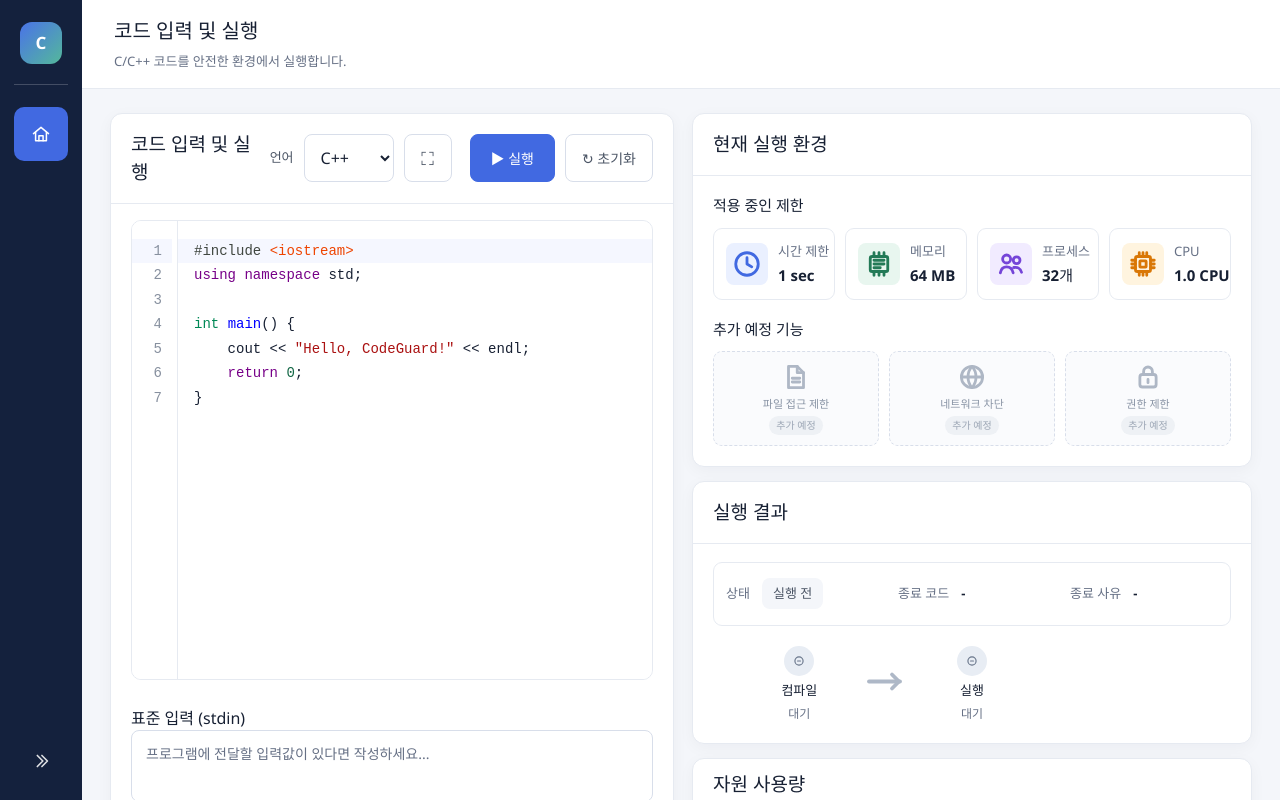
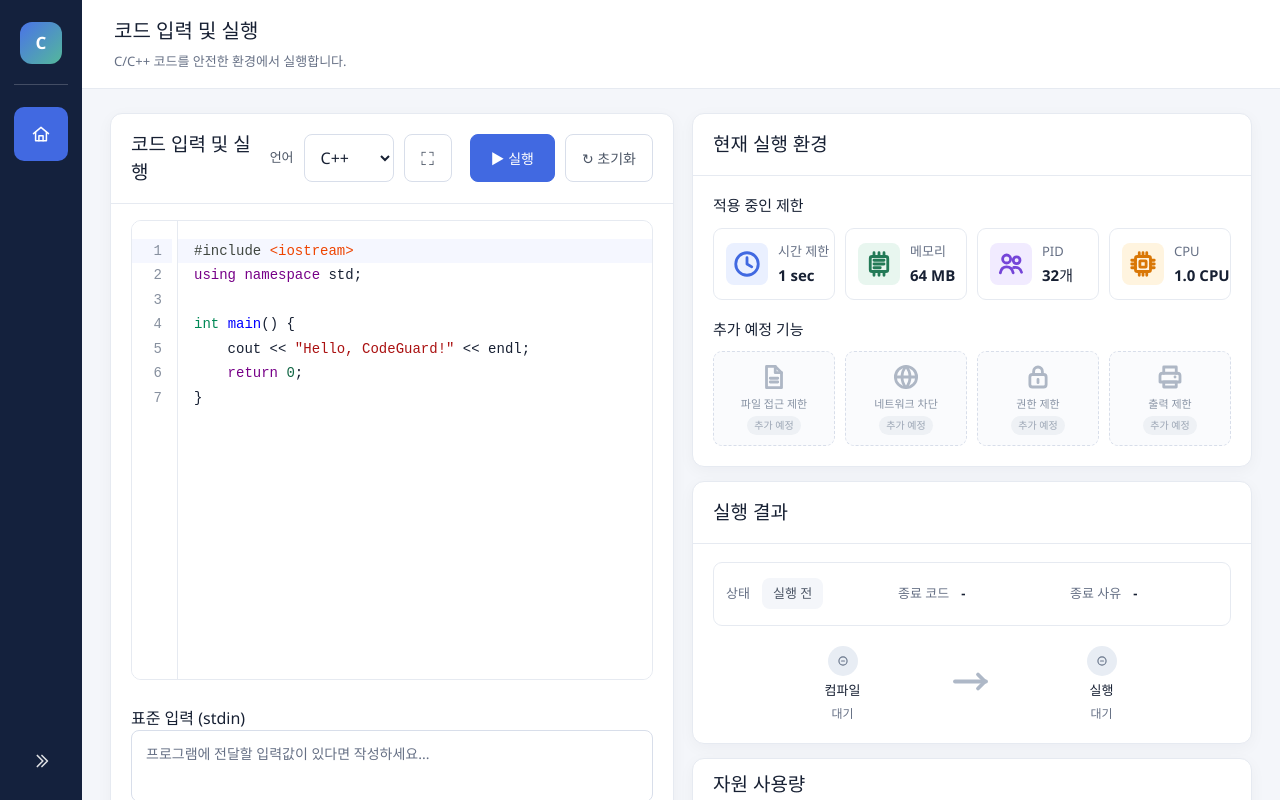
Before and after one commit to becky5432/CodeGuard_WHS4, a React app in the folder frontend/: page / in a window 1280 px wide. Shown: the top 800 px of the page. Built offline with nearby package versions, Linux system fonts and the light colour scheme; no server answers; the HTML template or start-up script is replaced by a standard one.

Commit message:
추가 예정 기능에 출력 제한 추가

```diff
--- a/frontend/src/App.css
+++ b/frontend/src/App.css
@@ -114,7 +114,7 @@ button {
 
 .planned-feature-grid {
   display: grid;
-  grid-template-columns: repeat(3, minmax(0, 1fr));
+  grid-template-columns: repeat(4, minmax(0, 1fr));
   gap: 8px;
 }
 
@@ -1496,7 +1496,7 @@ button {
 
 .execution-stage-flow {
   display: grid;
-  grid-template-columns: repeat(3, minmax(0, 1fr));
+  grid-template-columns: repeat(2, minmax(0, 1fr));
   margin-top: 20px;
 }
 
--- a/frontend/src/pages/MainPage.jsx
+++ b/frontend/src/pages/MainPage.jsx
@@ -114,6 +114,14 @@ function MetricIcon({ type }) {
       <>
         <rect x="5.5" y="10" width="13" height="10" rx="2" />
         <path d="M8.5 10V7.5a3.5 3.5 0 0 1 7 0V10M12 14v2.5" />
+      </>
+    ),
+    output: (
+      <>
+        <path d="M7 9V4h10v5" />
+        <path d="M6 9h12a2 2 0 0 1 2 2v5H4v-5a2 2 0 0 1 2-2Z" />
+        <path d="M7 16h10v4H7z" />
+        <path d="M16 12h.01" />
       </>
     ),
   };
@@ -755,7 +763,7 @@ function MainPage() {
                     <MetricIcon type="process" />
                   </span>
                   <div>
-                    <small>프로세스</small>
+                    <small>PID</small>
                     <strong>{selectedPolicy.processLimit}개</strong>
                   </div>
                 </div>
@@ -795,6 +803,14 @@ function MainPage() {
                     <MetricIcon type="permission" />
                   </span>
                   <strong>권한 제한</strong>
+                  <small>추가 예정</small>
+                </article>
+
+                <article className="planned-feature-item">
+                  <span className="planned-feature-icon planned-output-icon">
+                    <MetricIcon type="output" />
+                  </span>
+                  <strong>출력 제한</strong>
                   <small>추가 예정</small>
                 </article>
               </div>
```
